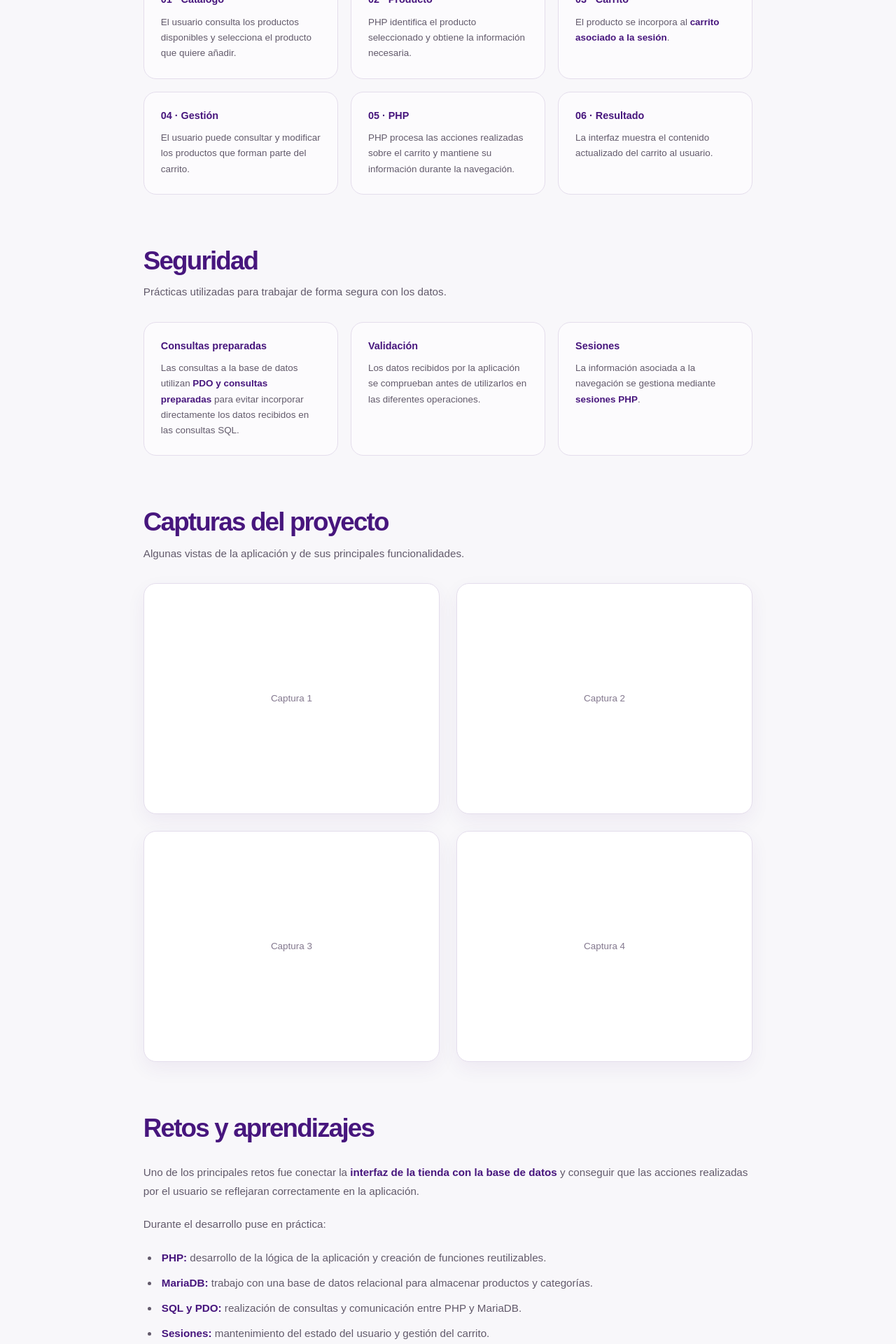
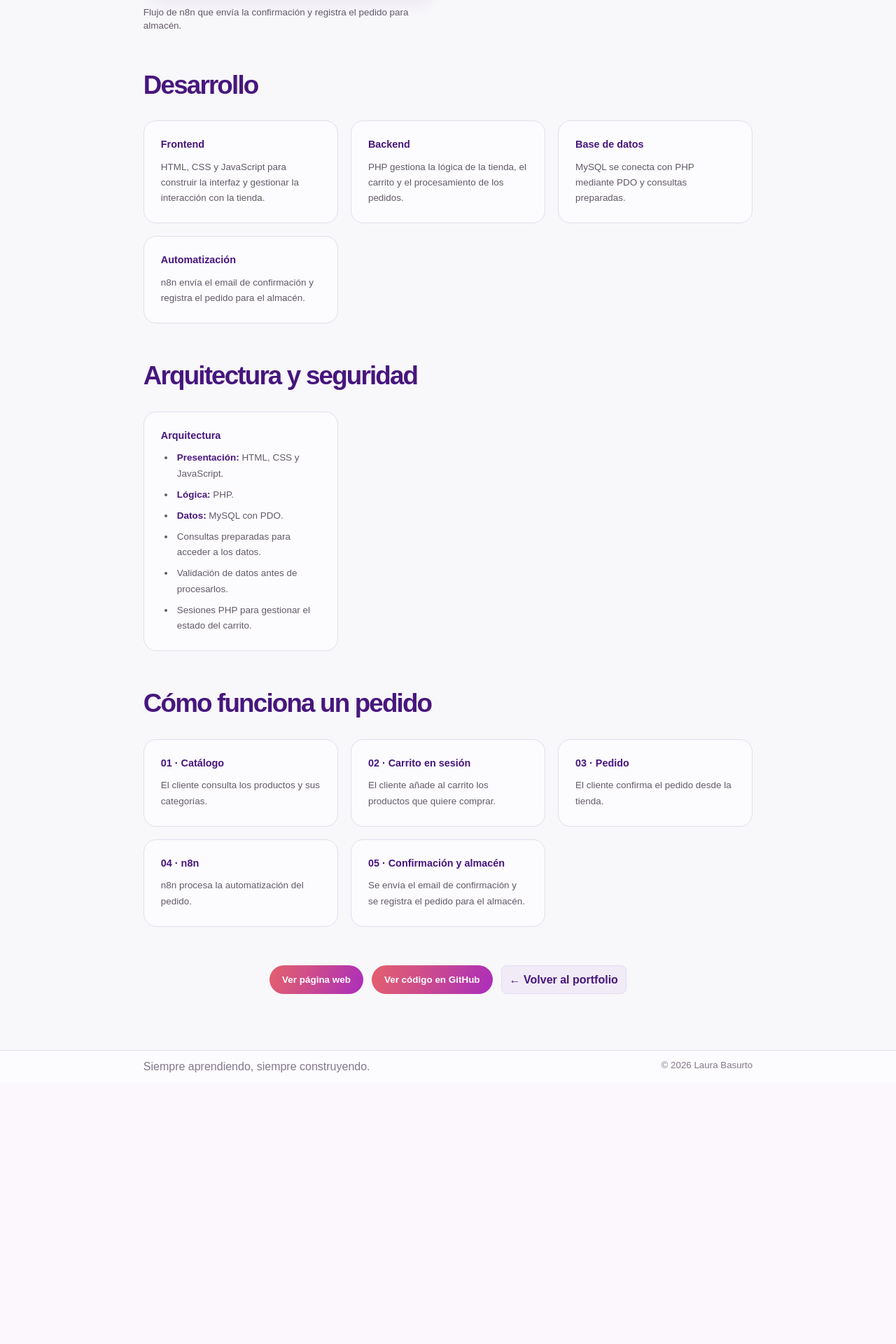
Before and after one commit to Laura93888/portfolio, a PHP site: page /tienda.php in a window 1280 px wide. Shown: the part 2451-4371 px from the top of the page at 70% size. After the commit the page ends 3983 px from the top, so only its background shows below. Run offline with PHP 8.4, Linux system fonts and the light colour scheme.

Commit message:
Refactor tienda.php and update styles
Replit-Commit-Author: Agent

```diff
--- a/assets/css/style.css
+++ b/assets/css/style.css
@@ -631,7 +631,7 @@ button {
    --------------------------------------------------------- */
 
 .seccion-proyecto {
-    margin-bottom: 75px;
+    margin-bottom: 55px;
 }
 
 
--- a/tienda.php
+++ b/tienda.php
@@ -2,15 +2,31 @@
 
 require_once 'data/proyectos.php';
 
-$proyecto = null;
+foreach ($proyectos as $claveGrupo => $grupo) {
+    foreach ($grupo as $elemento) {
+        if (($elemento['enlace'] ?? null) === 'tienda.php') {
+            $proyecto = $elemento;
+            $clave = $claveGrupo;
+            break 2;
+        }
+    }
+}
 
-$proyecto = $proyectos["desarrollo"][1];
+if (!isset($proyecto, $clave)) {
+    http_response_code(404);
+    exit('Proyecto no encontrado.');
+}
 
-$titulo = $proyecto["titulo"];
-$descripcion = $proyecto["descripcion"];
-$tecnologias = $proyecto["tecnologias"];
-$categoria = "Desarrollo Web";
-$descripcionlarga=$proyecto["descripcionlarga"];
+if (!isset($categorias[$clave]['nombre'])) {
+    throw new RuntimeException('No se encontró el nombre de la categoría del proyecto.');
+}
+
+$titulo = $proyecto['titulo'];
+$descripcion = $proyecto['descripcion'];
+$descripcionlarga = $proyecto['descripcionlarga'];
+$tecnologias = $proyecto['tecnologias'];
+$categoria = $categorias[$clave]['nombre'];
+$categoriaextra = $proyecto['categoriaextra'] ?? null;
 
 ?>
 
@@ -21,9 +37,12 @@ $descripcionlarga=$proyecto["descripcionlarga"];
     <meta charset="UTF-8">
     <meta name="viewport" content="width=device-width, initial-scale=1.0">
 
-    <meta name="description" content="Tienda online - Proyecto de desarrollo web de Laura Basurto.">
+    <meta
+        name="description"
+        content="<?= htmlspecialchars($descripcion, ENT_QUOTES, 'UTF-8'); ?>"
+    >
 
-    <title><?= $titulo; ?> - Laura Basurto</title>
+    <title><?= htmlspecialchars($titulo, ENT_QUOTES, 'UTF-8'); ?> - Laura Basurto</title>
 
     <link rel="stylesheet" href="/assets/css/style.css">
 </head>
@@ -38,14 +57,26 @@ $descripcionlarga=$proyecto["descripcionlarga"];
     <section class="proyecto-hero">
 
         <span class="etiqueta-bloque">
-            <?= $categoria; ?>
+            <?= htmlspecialchars($categoria, ENT_QUOTES, 'UTF-8'); ?>
         </span>
 
-        <h1><?= $titulo; ?></h1>
+        <?php if (!empty($categoriaextra)): ?>
+            <span class="etiqueta-bloque">
+                <?= htmlspecialchars($categoriaextra, ENT_QUOTES, 'UTF-8'); ?>
+            </span>
+        <?php endif; ?>
+
+        <h1><?= htmlspecialchars($titulo, ENT_QUOTES, 'UTF-8'); ?></h1>
 
         <p class="proyecto-introduccion">
-            <?= $descripcionlarga; ?>
+            <?= htmlspecialchars($descripcionlarga, ENT_QUOTES, 'UTF-8'); ?>
         </p>
+
+        <div class="tecnologias-proyecto">
+            <?php foreach ($tecnologias as $tecnologia): ?>
+                <span><?= htmlspecialchars($tecnologia, ENT_QUOTES, 'UTF-8'); ?></span>
+            <?php endforeach; ?>
+        </div>
 
     </section>
 
@@ -53,8 +84,17 @@ $descripcionlarga=$proyecto["descripcionlarga"];
     <!-- CAPTURA PRINCIPAL -->
     <section class="proyecto-imagen-principal">
 
-        <div class="placeholder-imagen">
-            <span>Captura principal del proyecto</span>
+        <div class="galeria-proyecto captura-principal">
+
+            <div>
+                <img
+                    src="/assets/img/tienda/principal.png"
+                    alt="Página principal de la tienda online"
+                >
+
+                <p>Página principal de la tienda online.</p>
+            </div>
+
         </div>
 
     </section>
@@ -64,26 +104,19 @@ $descripcionlarga=$proyecto["descripcionlarga"];
     <section class="seccion-proyecto">
 
         <div class="cabecera-seccion">
-
             <h2>Sobre el proyecto</h2>
         </div>
 
         <p>
-            Este proyecto consiste en una <strong>tienda online</strong>
-            desarrollada con PHP y conectada a una base de datos
-            <strong>MariaDB</strong>.
+            <strong>Tienda online</strong> desarrollada con PHP y MySQL.
+            Incluye un catálogo de productos organizado por categorías y un
+            carrito de compra.
         </p>
 
         <p>
-            La aplicación permite consultar un catálogo de productos
-            organizados por categorías y gestionar los productos seleccionados
-            mediante un <strong>carrito de compra</strong>.
-        </p>
-
-        <p>
-            El proyecto fue desarrollado como práctica de desarrollo web,
-            trabajando la conexión entre <strong>PHP, MariaDB y la interfaz
-            web</strong>.
+            Los pedidos se automatizan con <strong>n8n</strong>, que envía el
+            email de confirmación y registra el pedido para su preparación
+            en almacén.
         </p>
 
     </section>
@@ -93,87 +126,90 @@ $descripcionlarga=$proyecto["descripcionlarga"];
     <section class="seccion-proyecto">
 
         <div class="cabecera-seccion">
-
             <h2>Funcionalidades</h2>
-
-            <p>
-                Algunas de las principales funcionalidades desarrolladas en la aplicación.
-            </p>
-
         </div>
 
         <div class="funcionalidades-proyecto">
 
             <article class="tarjeta-funcionalidad">
-
-                <h3>Catálogo</h3>
-
+                <h3>Catálogo y categorías</h3>
                 <p>
-                    Consulta de los <strong>productos disponibles</strong>
-                    almacenados en la base de datos.
+                    Consulta de los productos organizados por categorías.
                 </p>
-
             </article>
 
+            <article class="tarjeta-funcionalidad">
+                <h3>Carrito y sesión</h3>
+                <p>
+                    Permite añadir productos y gestionar el contenido del
+                    carrito durante la navegación.
+                </p>
+            </article>
 
             <article class="tarjeta-funcionalidad">
-
-                <h3>Categorías</h3>
-
+                <h3>Pedidos automatizados con n8n</h3>
                 <p>
-                    Organización de los productos mediante
-                    <strong>categorías</strong> almacenadas en MariaDB.
+                    n8n envía el email de confirmación y registra el pedido
+                    para el almacén.
                 </p>
-
             </article>
 
+        </div>
 
-            <article class="tarjeta-funcionalidad">
-
-                <h3>Productos</h3>
-
-                <p>
-                    Consulta de la información de cada producto obtenida
-                    directamente desde la <strong>base de datos</strong>.
-                </p>
-
-            </article>
+    </section>
 
 
-            <article class="tarjeta-funcionalidad">
+    <!-- CAPTURAS DEL PROYECTO -->
+    <section class="seccion-proyecto">
 
-                <h3>Carrito</h3>
+        <div class="cabecera-seccion">
+            <h2>Capturas del proyecto</h2>
+        </div>
 
+        <div class="galeria-proyecto">
+
+            <div>
+                <img
+                    src="/assets/img/tienda/catalogo.png"
+                    alt="Catálogo de productos de la tienda organizado por categorías"
+                >
+                <p>Catálogo de productos organizado por categorías.</p>
+            </div>
+
+            <div>
+                <img
+                    src="/assets/img/tienda/carrito.png"
+                    alt="Carrito de compra con los productos seleccionados"
+                >
+                <p>Carrito de compra con los productos seleccionados.</p>
+            </div>
+
+            <div>
+                <img
+                    src="/assets/img/tienda/email-pedido.png"
+                    alt="Email de confirmación enviado tras realizar un pedido"
+                >
+                <p>Email de confirmación del pedido enviado al cliente.</p>
+            </div>
+
+            <div>
+                <img
+                    src="/assets/img/tienda/almacen.png"
+                    alt="Hoja de almacén con los pedidos registrados"
+                >
+                <p>Registro de pedidos para su preparación en almacén.</p>
+            </div>
+
+            <div>
+                <img
+                    src="/assets/img/tienda/n8n-flujo.png"
+                    alt="Flujo de n8n para procesar el pedido"
+                >
                 <p>
-                    Gestión de los productos seleccionados mediante un
-                    <strong>carrito de compra</strong>.
+                    Flujo de n8n que envía la confirmación y registra el pedido
+                    para almacén.
                 </p>
-
-            </article>
-
-
-            <article class="tarjeta-funcionalidad">
-
-                <h3>Sesiones</h3>
-
-                <p>
-                    Uso de <strong>sesiones PHP</strong> para mantener
-                    información del usuario y del carrito durante la navegación.
-                </p>
-
-            </article>
-
-
-            <article class="tarjeta-funcionalidad">
-
-                <h3>Base de datos</h3>
-
-                <p>
-                    Conexión con <strong>MariaDB</strong> para consultar y
-                    gestionar la información almacenada.
-                </p>
-
-            </article>
+            </div>
 
         </div>
 
@@ -184,68 +220,41 @@ $descripcionlarga=$proyecto["descripcionlarga"];
     <section class="seccion-proyecto">
 
         <div class="cabecera-seccion">
-
             <h2>Desarrollo</h2>
-
-            <p>
-                Tecnologías y principales aspectos técnicos del proyecto.
-            </p>
-
         </div>
 
         <div class="bloques-tecnicos">
 
             <article class="bloque-tecnico">
-
                 <h3>Frontend</h3>
-
                 <p>
-                    <strong>HTML, CSS y JavaScript</strong> se utilizan para
-                    construir la interfaz de la tienda y gestionar la
-                    interacción con el usuario.
+                    HTML, CSS y JavaScript para construir la interfaz y
+                    gestionar la interacción con la tienda.
                 </p>
-
-                <p>
-                    La interfaz presenta el catálogo y permite interactuar
-                    con los productos y el carrito.
-                </p>
-
             </article>
 
+            <article class="bloque-tecnico">
+                <h3>Backend</h3>
+                <p>
+                    PHP gestiona la lógica de la tienda, el carrito y el
+                    procesamiento de los pedidos.
+                </p>
+            </article>
 
             <article class="bloque-tecnico">
-
-                <h3>Backend</h3>
-
+                <h3>Base de datos</h3>
                 <p>
-                    <strong>PHP</strong> se utiliza para desarrollar la lógica
-                    de la aplicación y gestionar las diferentes operaciones
-                    de la tienda.
+                    MySQL se conecta con PHP mediante PDO y consultas
+                    preparadas.
                 </p>
-
-                <p>
-                    La lógica se organiza mediante
-                    <strong>funciones PHP</strong> reutilizables y se separa
-                    de la conexión con la base de datos.
-                </p>
-
             </article>
 
-
             <article class="bloque-tecnico">
-
-                <h3>Base de datos</h3>
-
+                <h3>Automatización</h3>
                 <p>
-                    <strong>MariaDB</strong> almacena la información de los
-                    productos y categorías mediante tablas relacionadas.
+                    n8n envía el email de confirmación y registra el pedido
+                    para el almacén.
                 </p>
-
-                <p>
-                    La comunicación entre PHP y MariaDB se realiza mediante
-                    <strong>PDO y consultas preparadas</strong>.
-                </p>
-
             </article>
 
         </div>
@@ -253,56 +262,25 @@ $descripcionlarga=$proyecto["descripcionlarga"];
     </section>
 
 
-    <!-- CARRITO Y SESIONES -->
+    <!-- ARQUITECTURA Y SEGURIDAD -->
     <section class="seccion-proyecto">
 
         <div class="cabecera-seccion">
-
-            <h2>Carrito y gestión de sesión</h2>
-
-            <p>
-                Gestión de los productos seleccionados durante la navegación.
-            </p>
-
+            <h2>Arquitectura y seguridad</h2>
         </div>
 
         <div class="bloques-tecnicos">
 
             <article class="bloque-tecnico">
-
-                <h3>Productos seleccionados</h3>
-
-                <p>
-                    El usuario puede añadir productos al
-                    <strong>carrito de compra</strong> y consultar los elementos
-                    que ha seleccionado.
-                </p>
-
-            </article>
-
-
-            <article class="bloque-tecnico">
-
-                <h3>Sesión PHP</h3>
-
-                <p>
-                    La aplicación utiliza <strong>sesiones</strong> para
-                    mantener información durante la navegación y gestionar
-                    el estado del carrito.
-                </p>
-
-            </article>
-
-
-            <article class="bloque-tecnico">
-
-                <h3>Gestión del carrito</h3>
-
-                <p>
-                    Las operaciones del carrito permiten añadir productos,
-                    consultar los elementos seleccionados y modificar su contenido.
-                </p>
-
+                <h3>Arquitectura</h3>
+                <ul>
+                    <li><strong>Presentación:</strong> HTML, CSS y JavaScript.</li>
+                    <li><strong>Lógica:</strong> PHP.</li>
+                    <li><strong>Datos:</strong> MySQL con PDO.</li>
+                    <li>Consultas preparadas para acceder a los datos.</li>
+                    <li>Validación de datos antes de procesarlos.</li>
+                    <li>Sesiones PHP para gestionar el estado del carrito.</li>
+                </ul>
             </article>
 
         </div>
@@ -310,249 +288,44 @@ $descripcionlarga=$proyecto["descripcionlarga"];
     </section>
 
 
-    <!-- FLUJO -->
+    <!-- CÓMO FUNCIONA UN PEDIDO -->
     <section class="seccion-proyecto">
 
         <div class="cabecera-seccion">
-
-            <h2>Cómo funciona el carrito</h2>
-
-            <p>
-                Ejemplo del recorrido de una acción desde la selección del producto
-                hasta la actualización del carrito.
-            </p>
-
+            <h2>Cómo funciona un pedido</h2>
         </div>
 
         <div class="bloques-tecnicos">
 
             <article class="bloque-tecnico">
-
                 <h3>01 · Catálogo</h3>
-
-                <p>
-                    El usuario consulta los productos disponibles y selecciona
-                    el producto que quiere añadir.
-                </p>
-
+                <p>El cliente consulta los productos y sus categorías.</p>
             </article>
 
+            <article class="bloque-tecnico">
+                <h3>02 · Carrito en sesión</h3>
+                <p>El cliente añade al carrito los productos que quiere comprar.</p>
+            </article>
 
             <article class="bloque-tecnico">
-
-                <h3>02 · Producto</h3>
-
-                <p>
-                    PHP identifica el producto seleccionado y obtiene la
-                    información necesaria.
-                </p>
-
+                <h3>03 · Pedido</h3>
+                <p>El cliente confirma el pedido desde la tienda.</p>
             </article>
 
+            <article class="bloque-tecnico">
+                <h3>04 · n8n</h3>
+                <p>n8n procesa la automatización del pedido.</p>
+            </article>
 
             <article class="bloque-tecnico">
-
-                <h3>03 · Carrito</h3>
-
+                <h3>05 · Confirmación y almacén</h3>
                 <p>
-                    El producto se incorpora al
-                    <strong>carrito asociado a la sesión</strong>.
+                    Se envía el email de confirmación y se registra el pedido
+                    para el almacén.
                 </p>
-
-            </article>
-
-
-            <article class="bloque-tecnico">
-
-                <h3>04 · Gestión</h3>
-
-                <p>
-                    El usuario puede consultar y modificar los productos
-                    que forman parte del carrito.
-                </p>
-
-            </article>
-
-
-            <article class="bloque-tecnico">
-
-                <h3>05 · PHP</h3>
-
-                <p>
-                    PHP procesa las acciones realizadas sobre el carrito y
-                    mantiene su información durante la navegación.
-                </p>
-
-            </article>
-
-
-            <article class="bloque-tecnico">
-
-                <h3>06 · Resultado</h3>
-
-                <p>
-                    La interfaz muestra el contenido actualizado del carrito
-                    al usuario.
-                </p>
-
             </article>
 
         </div>
-
-    </section>
-
-
-    <!-- SEGURIDAD -->
-    <section class="seccion-proyecto">
-
-        <div class="cabecera-seccion">
-
-            <h2>Seguridad</h2>
-
-            <p>
-                Prácticas utilizadas para trabajar de forma segura con los datos.
-            </p>
-
-        </div>
-
-        <div class="bloques-tecnicos">
-
-            <article class="bloque-tecnico">
-
-                <h3>Consultas preparadas</h3>
-
-                <p>
-                    Las consultas a la base de datos utilizan
-                    <strong>PDO y consultas preparadas</strong> para evitar
-                    incorporar directamente los datos recibidos en las consultas SQL.
-                </p>
-
-            </article>
-
-
-            <article class="bloque-tecnico">
-
-                <h3>Validación</h3>
-
-                <p>
-                    Los datos recibidos por la aplicación se comprueban antes
-                    de utilizarlos en las diferentes operaciones.
-                </p>
-
-            </article>
-
-
-            <article class="bloque-tecnico">
-
-                <h3>Sesiones</h3>
-
-                <p>
-                    La información asociada a la navegación se gestiona
-                    mediante <strong>sesiones PHP</strong>.
-                </p>
-
-            </article>
-
-        </div>
-
-    </section>
-
-
-    <!-- GALERÍA -->
-    <section class="seccion-proyecto">
-
-        <div class="cabecera-seccion">
-
-            <h2>Capturas del proyecto</h2>
-
-            <p>
-                Algunas vistas de la aplicación y de sus principales funcionalidades.
-            </p>
-
-        </div>
-
-        <div class="galeria-proyecto">
-
-            <div class="placeholder-imagen">
-                <span>Captura 1</span>
-            </div>
-
-            <div class="placeholder-imagen">
-                <span>Captura 2</span>
-            </div>
-
-            <div class="placeholder-imagen">
-                <span>Captura 3</span>
-            </div>
-
-            <div class="placeholder-imagen">
-                <span>Captura 4</span>
-            </div>
-
-        </div>
-
-    </section>
-
-
-    <!-- RETOS Y APRENDIZAJES -->
-    <section class="seccion-proyecto">
-
-        <div class="cabecera-seccion">
-
-            <h2>Retos y aprendizajes</h2>
-
-        </div>
-
-        <p>
-            Uno de los principales retos fue conectar la
-            <strong>interfaz de la tienda con la base de datos</strong> y
-            conseguir que las acciones realizadas por el usuario se
-            reflejaran correctamente en la aplicación.
-        </p>
-
-        <p>
-            Durante el desarrollo puse en práctica:
-        </p>
-
-        <ul>
-
-            <li>
-                <strong>PHP:</strong> desarrollo de la lógica de la aplicación
-                y creación de funciones reutilizables.
-            </li>
-
-            <li>
-                <strong>MariaDB:</strong> trabajo con una base de datos
-                relacional para almacenar productos y categorías.
-            </li>
-
-            <li>
-                <strong>SQL y PDO:</strong> realización de consultas y
-                comunicación entre PHP y MariaDB.
-            </li>
-
-            <li>
-                <strong>Sesiones:</strong> mantenimiento del estado del
-                usuario y gestión del carrito.
-            </li>
-
-            <li>
-                <strong>Carrito de compra:</strong> incorporación, consulta
-                y gestión de productos seleccionados.
-            </li>
-
-            <li>
-                <strong>Seguridad:</strong> utilización de consultas preparadas
-                y validación de datos.
-            </li>
-
-        </ul>
-
-        <p>
-            El proyecto me permitió trabajar de forma práctica la conexión
-            entre <strong>frontend, backend y base de datos</strong>, aplicando
-            PHP y MariaDB a una aplicación web con funcionalidades dinámicas.
-        </p>
 
     </section>
 
@@ -574,6 +347,7 @@ $descripcionlarga=$proyecto["descripcionlarga"];
 
     </section>
 
+
 </main>
 
 <?php require_once 'includes/footer.php'; ?>
```
Also changed, not shown: attached_assets/Pasted-Quiero-reestructurar-SOLO-el-archivo-tienda-php-de-mi-p_1790856514734.txt (added, +46 -0 lines).
